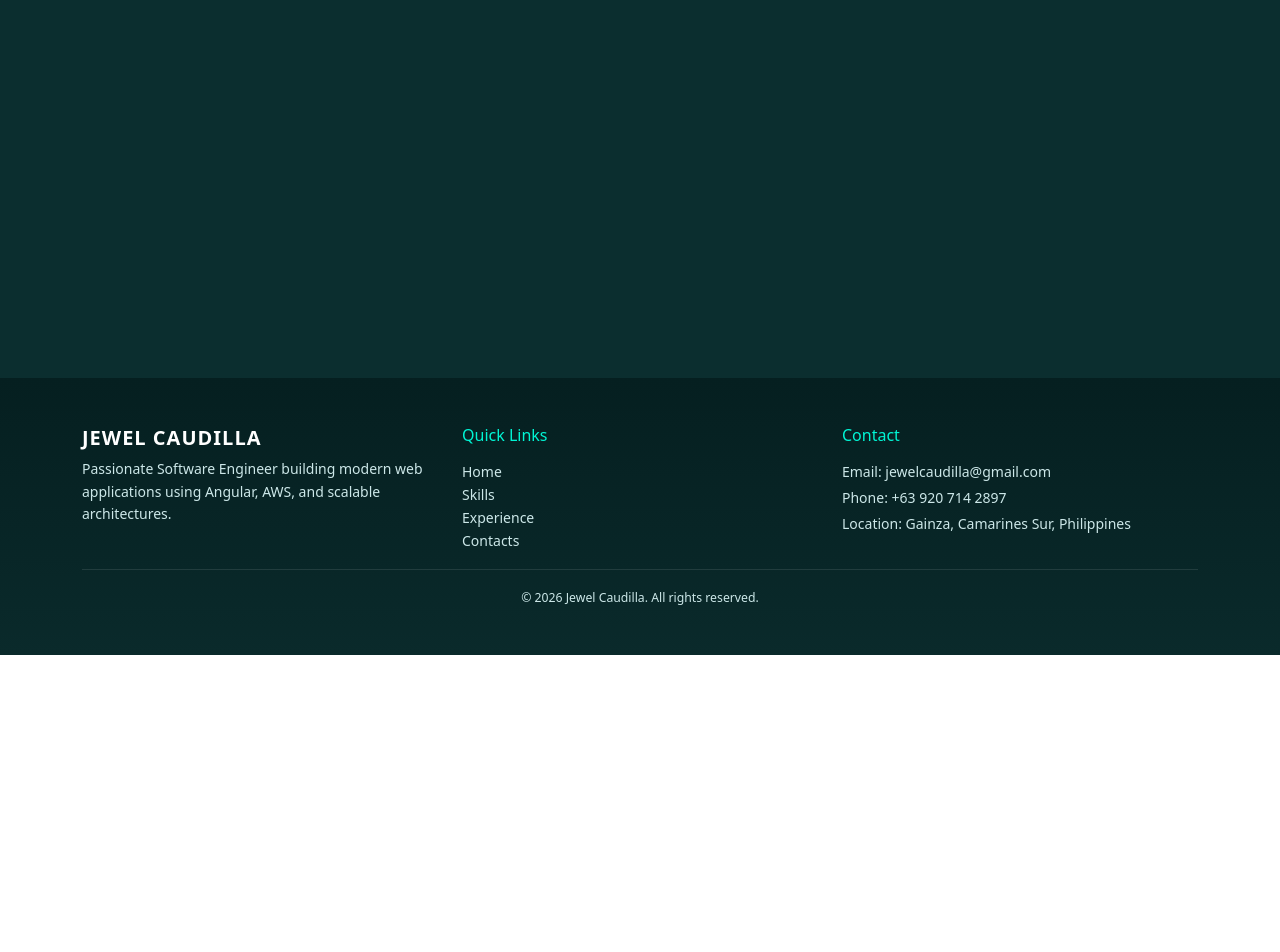
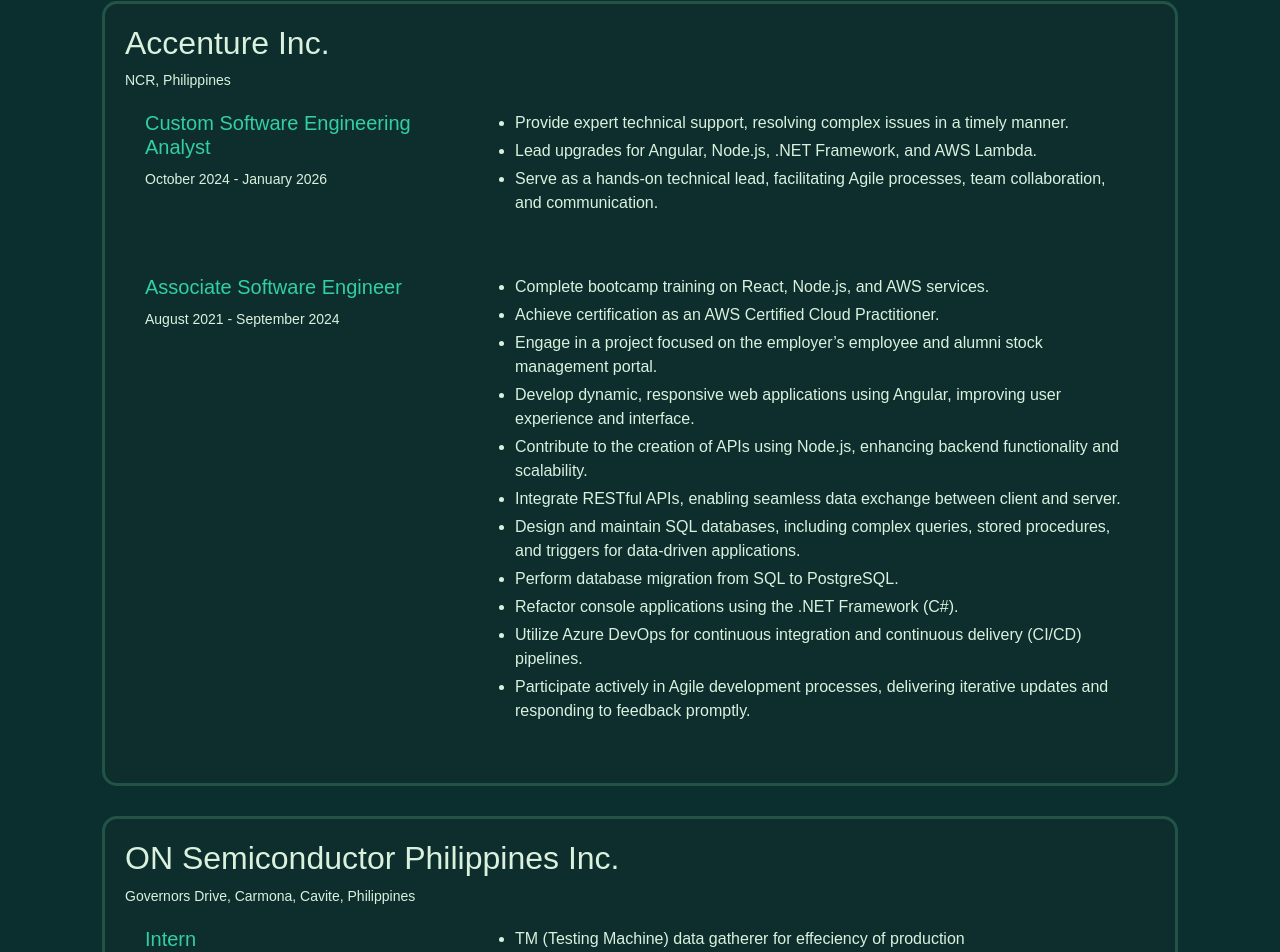
Before and after one commit to jccaudilla03/myportfolio, an Angular app: page /experience in a window 1280 px wide. Shown: the part 145-1097 px from the top of the page. Before the commit the page ends 800 px from the top, so only its background shows below. Built offline with nearby package versions, Linux system fonts and the light colour scheme.

Commit message:
Updated experience page

```diff
--- a/src/app/layouts/footer/footer.html
+++ b/src/app/layouts/footer/footer.html
@@ -1,16 +1,16 @@
 <!-- FOOTER -->
 <footer class="footer">
-  <div class="container text-center text-md-start py-5">
+  <div class="container text-center text-md-start py-3">
 
-    <div class="row">
+    <!-- <div class="row">
 
-      <!-- About -->
+      About
       <div class="col-md-4 mb-4 about-footer">
         <h5 class="footer-title">{{ footerTitle }}</h5>
         <p class="footer-text">{{ footerText }}</p>
       </div>
 
-      <!-- Navigation -->
+     Navigation
       <div class="col-md-4 mb-4">
         <h6 class="footer-heading">Quick Links</h6>
         <ul class="list-unstyled">
@@ -21,7 +21,7 @@
         </ul>
       </div>
 
-      <!-- Contact -->
+       Contact
       <div class="col-md-4 mb-4">
         <h6 class="footer-heading">Contact</h6>
         <p class="footer-text mb-1">Email: jewelcaudilla@gmail.com</p>
@@ -29,10 +29,10 @@
         <p class="footer-text">Location: Gainza, Camarines Sur, Philippines</p>
       </div>
 
-    </div>
+    </div> -->
 
     <!-- Bottom -->
-    <div class="text-center pt-3 border-top footer-bottom">
+    <div class="text-center p-1 footer-bottom">
       <small>© 2026 Jewel Caudilla. All rights reserved.</small>
     </div>
 
--- a/src/app/layouts/footer/footer.scss
+++ b/src/app/layouts/footer/footer.scss
@@ -48,6 +48,6 @@
     text-shadow: 0 0 6px rgba(0, 245, 212, 0.6);
 }
 
-.footer-bottom {
-    border-color: rgba(255, 255, 255, 0.1) !important;
-}
+// .footer-bottom {
+//     border-color: rgba(255, 255, 255, 0.1) !important;
+// }
--- a/src/app/layouts/footer/footer.ts
+++ b/src/app/layouts/footer/footer.ts
@@ -1,9 +1,8 @@
 import { Component } from '@angular/core';
-import { RouterLink } from '@angular/router';
 
 @Component({
   selector: 'app-footer',
-  imports: [RouterLink],
+  imports: [],
   templateUrl: './footer.html',
   styleUrl: './footer.scss',
 })
--- a/src/app/pages/experience/experience.html
+++ b/src/app/pages/experience/experience.html
@@ -1 +1,42 @@
-<p>experience works!</p>
+<div class="container main-container">
+    <div class="container title-container">
+        <h1 class="text-center">Experience</h1>
+    </div>
+    <div class=" container body-container">
+        @for (item of experiencesList; track $index) {
+        <div class="row">
+            <div class="experience-item">
+                <div class="company">
+                    <div class="company-name">
+                        <h2 >{{ item.companyName }}</h2>
+                    </div>
+                    <div class="company-location">
+                        <div class="location"> {{ item.companyLocation }}</div>
+                    </div>
+                </div>
+                @for (jobDesc of item.jobDesc; track $index) {
+                <div class="job-desc">
+                    <div class="row">
+                        <div class="col-4">
+                            <div class="position-name">
+                                <h5 class="position-text">{{ jobDesc.position }}</h5>
+                                <small>{{ jobDesc.duration }}</small>
+                            </div>
+                        </div>
+                        <div class="col-8">
+                            <div class="contribution-section">
+                                <ul>
+                                    @for (contribution of jobDesc.contributions; track $index) {
+                                    <li class="contribution-item">{{ contribution }}</li>
+                                    }
+                                </ul>
+                            </div>
+                        </div>
+                    </div>
+                </div>
+                }
+            </div>
+        </div>
+        }
+    </div>
+</div>
--- a/src/app/pages/experience/experience.scss
+++ b/src/app/pages/experience/experience.scss
@@ -0,0 +1,33 @@
+.main-container {
+    padding: 20px;
+    margin-bottom: 50px;
+}
+
+.experience-item {
+    background-color: rgba(18, 46, 44, 0.4);
+    border: 3px solid #235347;
+    border-radius: 15px;
+    padding: 20px;
+    margin-bottom: 30px;
+}
+
+.company {
+    display: flex;
+    flex-direction: column;
+}
+
+.company-location {
+    font-size: 14px;
+}
+
+.job-desc {
+    padding: 20px;
+}
+
+.position-text {
+    color: #32cea7;
+}
+
+.contribution-item {
+    padding-bottom: 4px;
+}
--- a/src/app/pages/experience/experience.ts
+++ b/src/app/pages/experience/experience.ts
@@ -6,4 +6,94 @@
   templateUrl: './experience.html',
   styleUrl: './experience.scss',
 })
-export class Experience {}
+export class Experience {
+  experiencesList: ExperienceClass[] = [];
+
+  constructor() {
+    this.experiencesList = [
+      {
+        companyName: 'Accenture Inc.',
+        companyLocation: 'NCR, Philippines',
+        jobDesc: [
+          {
+            position: 'Custom Software Engineering Analyst',
+            duration: 'October 2024 - January 2026',
+            contributions: [
+              'Provide expert technical support, resolving complex issues in a timely manner.',
+              'Lead upgrades for Angular, Node.js, .NET Framework, and AWS Lambda.',
+              'Serve as a hands-on technical lead, facilitating Agile processes, team collaboration, and communication.'
+            ]
+
+          },
+          {
+            position: 'Associate Software Engineer',
+            duration: 'August 2021 - September 2024',
+            contributions: [
+              'Complete bootcamp training on React, Node.js, and AWS services.',
+              'Achieve certification as an AWS Certified Cloud Practitioner.',
+              `Engage in a project focused on the employer’s employee and alumni stock management portal.`,
+              'Develop dynamic, responsive web applications using Angular, improving user experience and interface.',
+              'Contribute to the creation of APIs using Node.js, enhancing backend functionality and scalability.',
+              'Integrate RESTful APIs, enabling seamless data exchange between client and server.',
+              'Design and maintain SQL databases, including complex queries, stored procedures, and triggers for data-driven applications.',
+              'Perform database migration from SQL to PostgreSQL.',
+              'Refactor console applications using the .NET Framework (C#).',
+              'Utilize Azure DevOps for continuous integration and continuous delivery (CI/CD) pipelines.',
+              'Participate actively in Agile development processes, delivering iterative updates and responding to feedback promptly.',
+            ]
+
+          }
+        ]
+
+      },
+      {
+        companyName: 'ON Semiconductor Philippines Inc.',
+        companyLocation: 'Governors Drive, Carmona, Cavite, Philippines',
+        jobDesc: [
+          {
+            position: 'Intern',
+            duration: 'January 2020 - March 2020',
+            contributions: [
+              'TM (Testing Machine) data gatherer for effeciency of production',
+              'Maintenance Support'
+            ]
+
+          }
+        ]
+
+      },
+      {
+        companyName: 'BISCAST Multimedia Office',
+        companyLocation: 'Penafrancia Ave, Naga City',
+        jobDesc: [
+          {
+            position: 'Student Aide',
+            duration: '2018 - 2020',
+            contributions: [
+              'Operate technical equipment during school events, ensuring smooth execution.',
+              'Organize and sort files for efficient record management.',
+              'Assist office guests, providing support and addressing inquiries.'
+            ]
+
+          }
+        ]
+
+      }
+    ];
+  }
+
+}
+
+class ExperienceClass {
+  companyName: string;
+  companyLocation: string;
+  jobDesc: any;
+
+
+  constructor() {
+    this.companyName = '';
+    this.companyLocation = '';
+    this.jobDesc = [];
+  }
+
+}
--- a/src/app/pages/skills/skills.scss
+++ b/src/app/pages/skills/skills.scss
@@ -26,6 +26,7 @@
     border: 3px solid #739688;
     border-radius: 10px;
     background-color: #163832;
+    padding-bottom: 20px;
     margin: 20px;
 }
 
```
